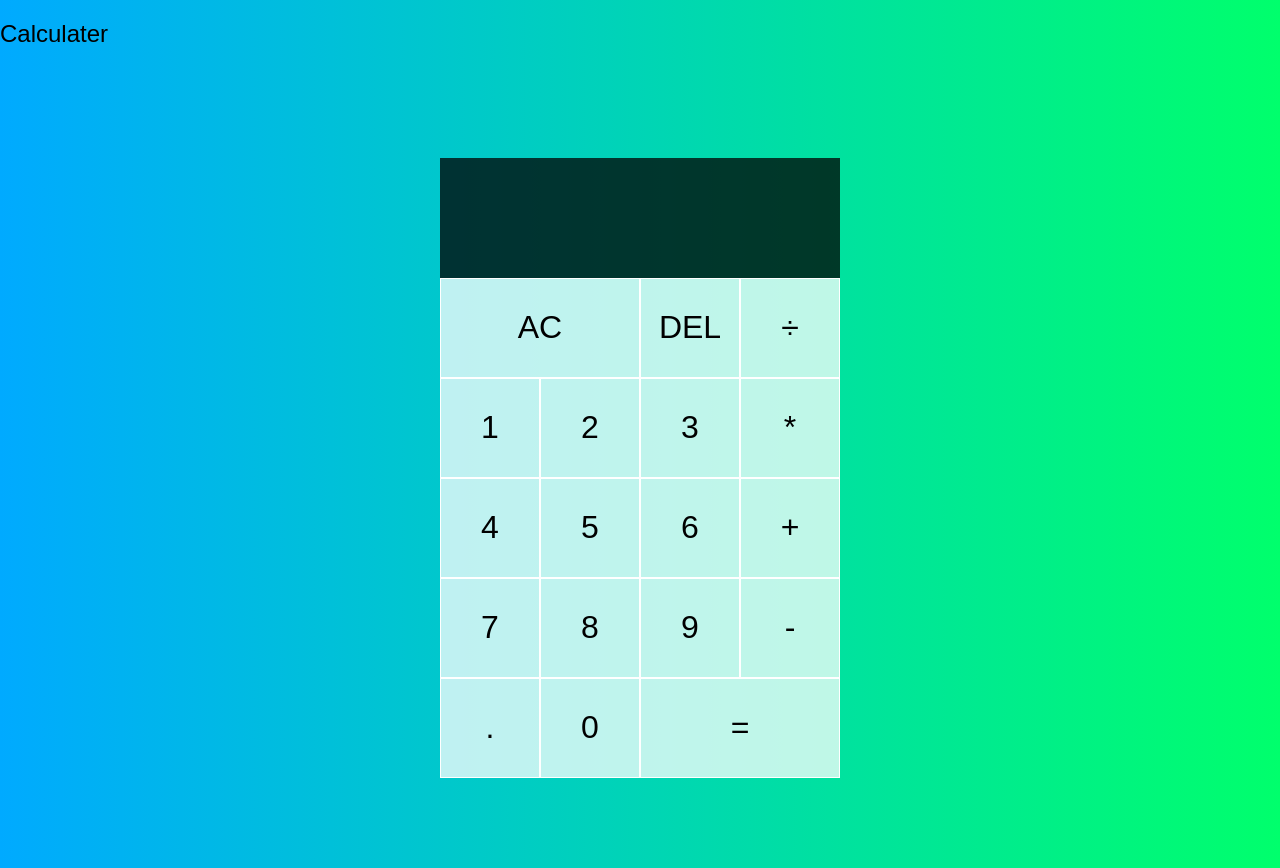
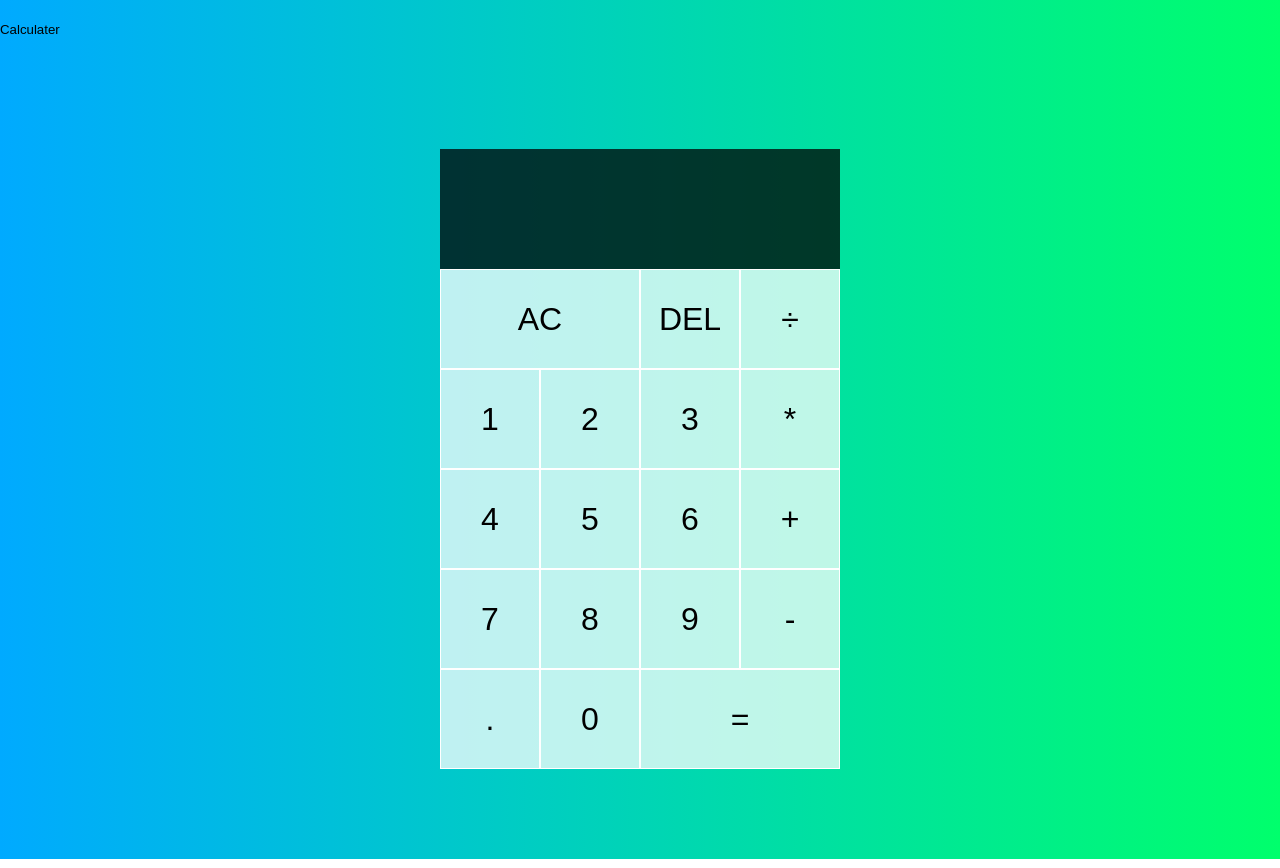
Before and after one commit to aliparvej/calculator, a website built with Parcel: page index.html in a window 1280 px wide. Built offline with nearby package versions, Linux system fonts and the light colour scheme.

Commit message:
Update index.html

```diff
--- a/index.html
+++ b/index.html
@@ -10,7 +10,7 @@
   <script src="src/index.js" defer></script>
 </head>
 <body>
-   <h2>Calculater</h2>
+   <center></center><h5>Calculater</h5></center>
   <div class="calculator-grid">
     <div class="output">
       <div data-previous-operand class="previous-operand"></div>
```
